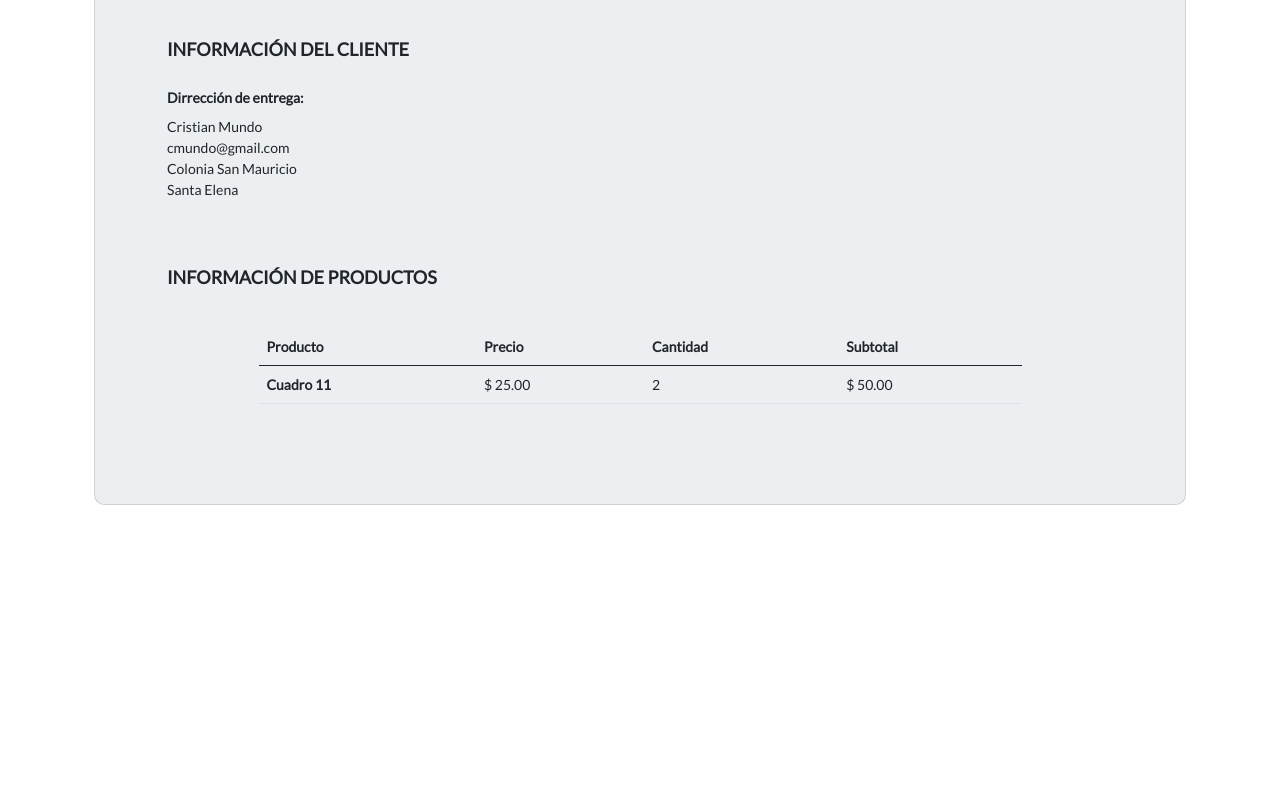
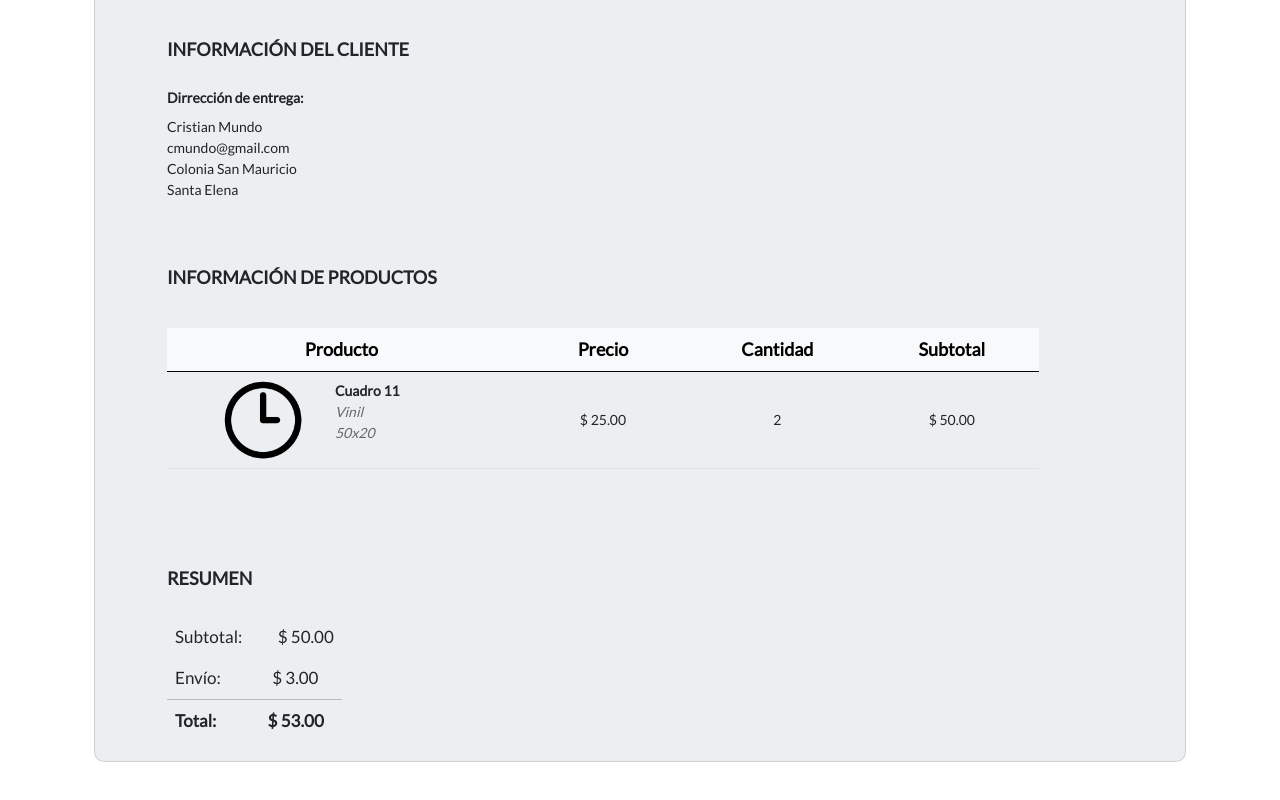
Before and after one commit to Ackerize/dashboard-app, a React (Create React App) app: page / in a window 1280 px wide. Shown: the part 420-1220 px from the top of the page. Before the commit the page ends 973 px from the top, so only its background shows below. Built offline with nearby package versions, Linux system fonts and the light colour scheme.

Commit message:
Vista View Details terminada

```diff
--- a/src/api/orders.js
+++ b/src/api/orders.js
@@ -11,3 +11,11 @@ export function getAllOrders(){
     return result;
   })
 }
+
+export function getOrderDetail(idOrder){
+  const url = `${API_HOST}/orders-details/order/${idOrder}`;
+
+  return fetch(url)
+  .then((response) => response.json())
+  .then((result) => result)
+}
--- a/src/components/RowOrders.js
+++ b/src/components/RowOrders.js
@@ -1,5 +1,6 @@
 import moment from "moment";
 import React, { useState } from "react";
+import { useHistory } from "react-router-dom";
 import { findStatus } from "../utils/utils";
 import Button from "./Button";
 
@@ -36,7 +37,7 @@ const RowOrders = ({ order, setShowModal, setActualOrder }) => {
         <td>{`$ ${total_amount}`}</td>
         <td>
           <div className="cell-container">
-            <Button type="view" />
+            <Button type="view" onClick={() => setActualOrder(order)} />
             <Button type="edit" onClick={onEdit} />
           </div>
         </td>
--- /dev/null
+++ b/src/components/SummaryOrder.js
@@ -0,0 +1,23 @@
+import React from "react";
+
+const SummaryOrder = () => {
+  return (
+    <>
+      <p className="title-info summary-text">Resumen</p>
+      <div className="summary-container">
+        <p className="text-summary-desc">
+          Subtotal: <span className="subtotal-cost">$ 50.00</span>
+        </p>
+        <p className="text-summary-desc">
+          Envío: <span className="delivery-cost">$ 3.00</span>
+        </p>
+        <hr />
+        <p className="text-summary-desc total-text">
+          Total: <span className="total-cost">$ 53.00</span>
+        </p>
+      </div>
+    </>
+  );
+};
+
+export default SummaryOrder;
--- a/src/components/TableDetails.js
+++ b/src/components/TableDetails.js
@@ -1,10 +1,13 @@
 import React from "react";
+import img1 from "../assets/step1.png";
 
 const TableDetails = () => {
   return (
+    <>
+      <p className="title-info product-title">Información de productos</p>
       <div className="table-responsive">
-      <table className="table">
-        <thead>
+        <table className="table table-details">
+          <thead className="table-light text-center">
             <tr>
               <th scope="col">Producto</th>
               <th scope="col">Precio</th>
@@ -13,15 +16,25 @@ const TableDetails = () => {
             </tr>
           </thead>
           <tbody>
-          <tr>
-            <th scope="row">Cuadro 11</th>
-            <td>$ 25.00</td>
-            <td>2</td>
-            <td>$ 50.00</td>
+            <tr className="align-middle text-center">
+              <th scope="row" width="40%">
+                <div className="container-product-item principal-info">
+                  <img className="product-img" src={img1} width="80px" />
+                  <div className="text-container-product">
+                    <p className="product-name">Cuadro 11</p>
+                    <p className="description-product-item">Vinil</p>
+                    <p className="description-product-item">50x20</p>
+                  </div>
+                </div>
+              </th>
+              <td width="20%">$ 25.00</td>
+              <td width="20%">2</td>
+              <td width="20%">$ 50.00</td>
             </tr>
           </tbody>
         </table>
       </div>
+    </>
   );
 };
 
--- a/src/components/TablePaintings.js
+++ b/src/components/TablePaintings.js
@@ -9,7 +9,7 @@ const TablePaintings = ({ paintingsArray }) => {
   return (
     <div className="table-paintings table-responsive">
       <table className="table">
-        <thead className="table-light text-center">
+        <thead className="table-light 0">
           <tr>
             {map(cabecerasPaintings, (cabecera, index) => (
               <th key={index}>{cabecera}</th>
--- a/src/containers/Details.js
+++ b/src/containers/Details.js
@@ -1,6 +1,7 @@
 import React from "react";
 import CustomerInfo from "../components/CustomerInfo";
 import HeaderOrderDetails from "../components/HeaderOrderDetails";
+import SummaryOrder from "../components/SummaryOrder";
 import TableDetails from "../components/TableDetails";
 import "./details-container.css";
 
@@ -12,8 +13,10 @@ const Details = () => {
         <hr className="hr-order-details" />
         <CustomerInfo />
         <div>
-          <p className="title-info product-title">Información de productos</p>
           <TableDetails />
+        </div>
+        <div>
+          <SummaryOrder />
         </div>
       </div>
     </div>
--- a/src/containers/details-container.css
+++ b/src/containers/details-container.css
@@ -11,3 +11,56 @@
 .product-title{
   margin-top: 4rem;
 }
+
+.container-product-item{
+  display: flex;
+  margin-left: 3rem;
+}
+
+.product-name {
+  align-self: center;
+  margin-left: 2rem;
+}
+
+.table.table-details {
+  width: 80% !important;
+  margin-left: 4.5rem;
+}
+
+.summary-container {
+  margin-left: 4.5rem;
+  width: fit-content;
+  font-size: 17px;
+}
+
+.summary-text{
+  margin-top: 1rem;
+}
+
+.total-text {
+  font-weight: 900;
+}
+
+.text-summary-desc{
+  padding: 8px;
+}
+
+.subtotal-cost {
+  padding-left: 2rem;
+}
+
+.delivery-cost {
+  padding-left: 3rem;
+}
+
+.total-cost {
+  padding-left: 3rem;
+}
+
+.description-product-item{
+  font-weight: 300;
+  color: dimgrey;
+  margin-left: 2rem;
+  width: fit-content;
+  font-style: italic;
+}
```
Also changed, not shown: 1 other file (tests, documents, lock files or other folders). Lines whose indentation alone changed are shown as unchanged.
